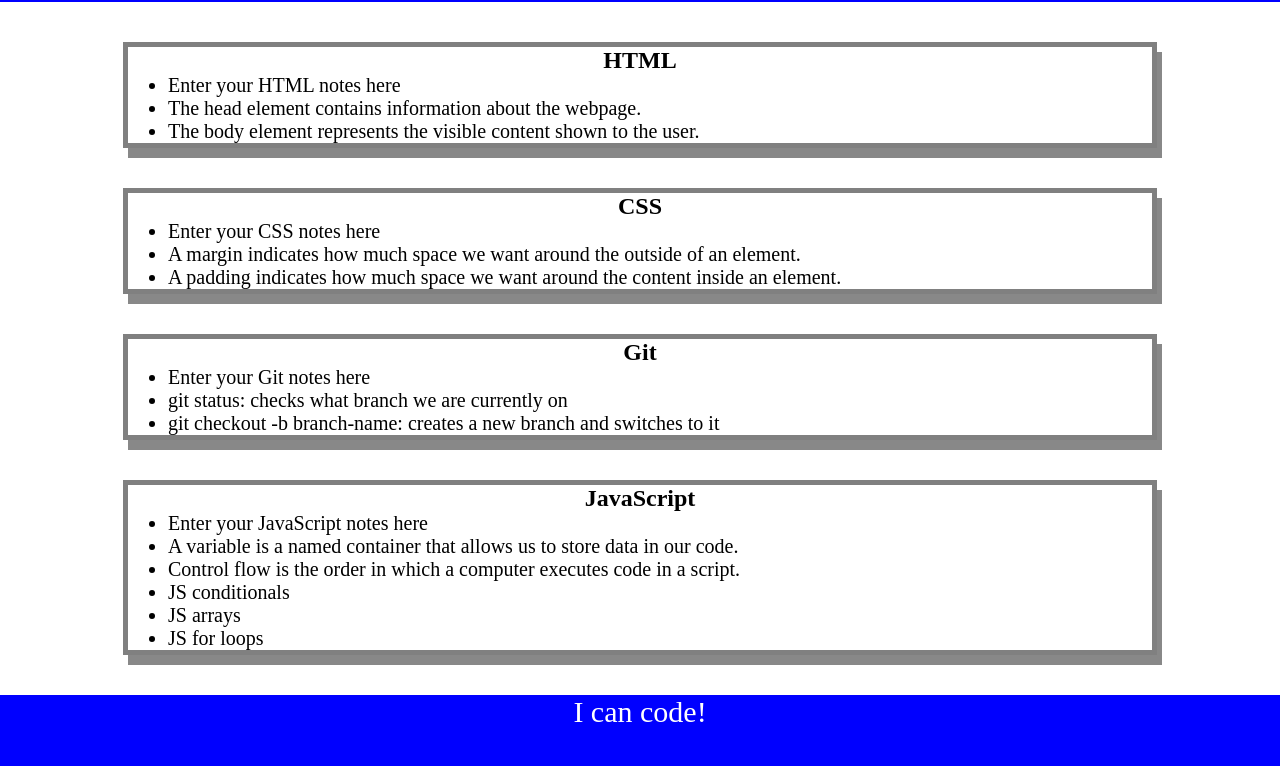
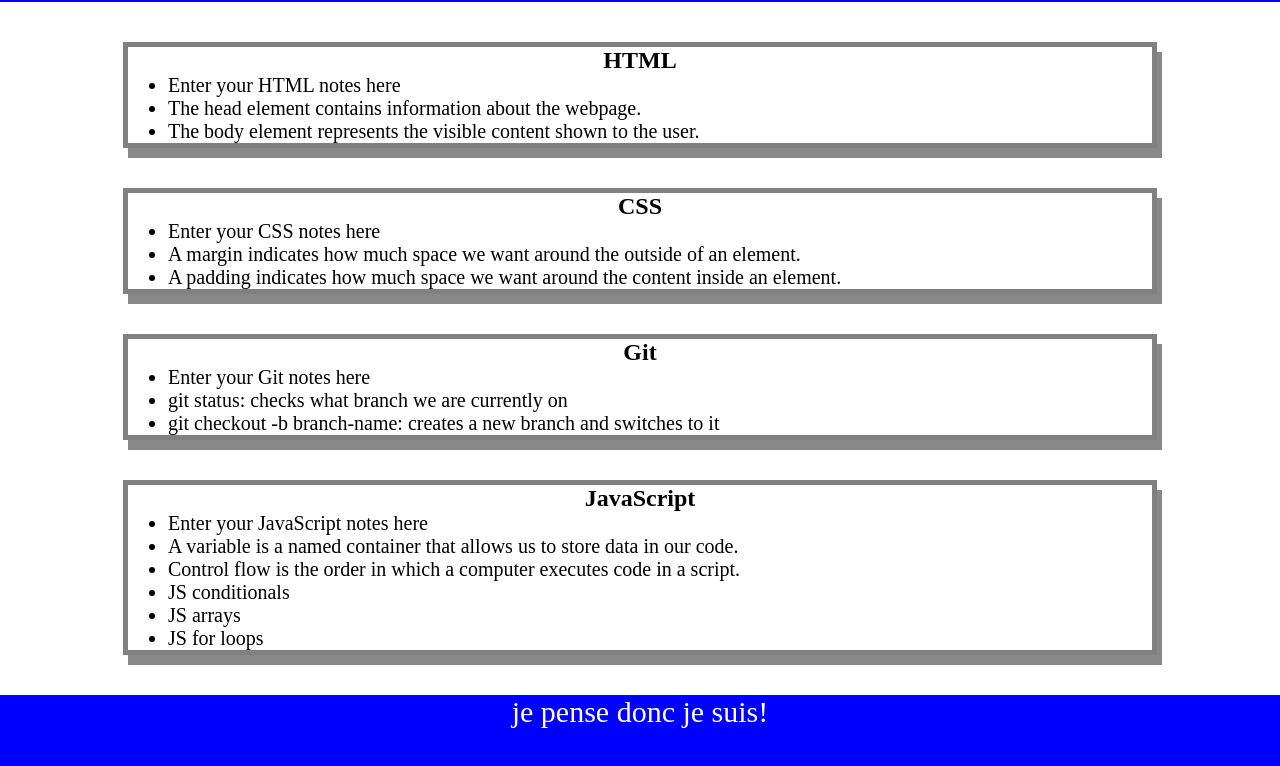
Before and after one commit to ranjmak/prework-study-guide, a plain HTML site: page index.html in a window 1280 px wide. Shown: the part 118-884 px from the top of the page. Drawn offline with Linux system fonts and the light colour scheme.

Commit message:
added de carte to project

```diff
--- a/index.html
+++ b/index.html
@@ -56,7 +56,7 @@
     </main>
 
     <footer>
-      <p>I can code!</p>
+      <p>je pense donc je suis!</p>
     </footer>
     <script src="./assets/script.js"></script>
   </body>
```
